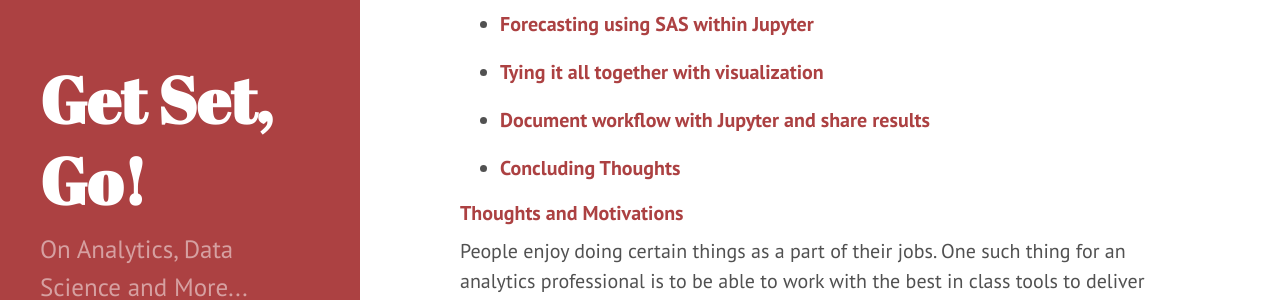
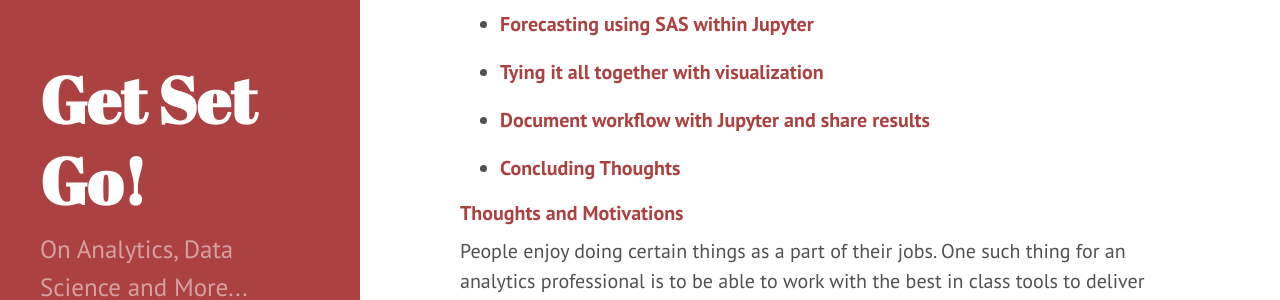
Before and after one commit to datasciencemonkey/datasciencemonkey.github.io, a Jekyll site: the page built from index.html, in a window 1280 px wide. Shown: the part 424-724 px from the top of the page. Built offline with Jekyll 4.4.1, drawn with Linux system fonts in a browser that asks for light colours; the list of posts is cut into pages by our own code.

```diff
--- a/_config.yml
+++ b/_config.yml
@@ -2,7 +2,7 @@ excerpt_separator: ""
 pygments: true
 markdown: kramdown
 url: http://datasciencemonkey.github.io
-title: Get Set, Go!
+title: Get Set Go!
 tagline:
 description: On Analytics, Data Science and More...
 paginate: 5
```
